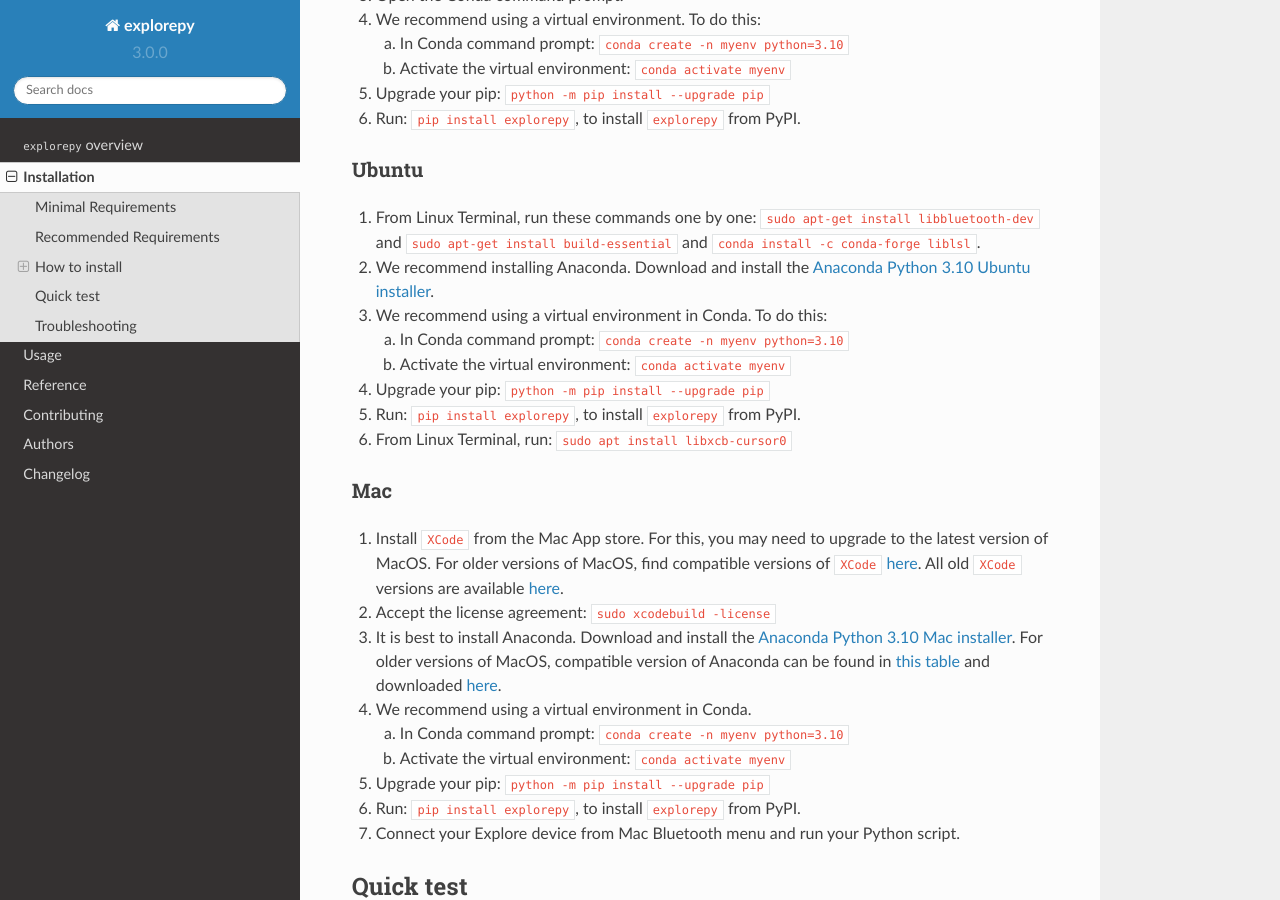
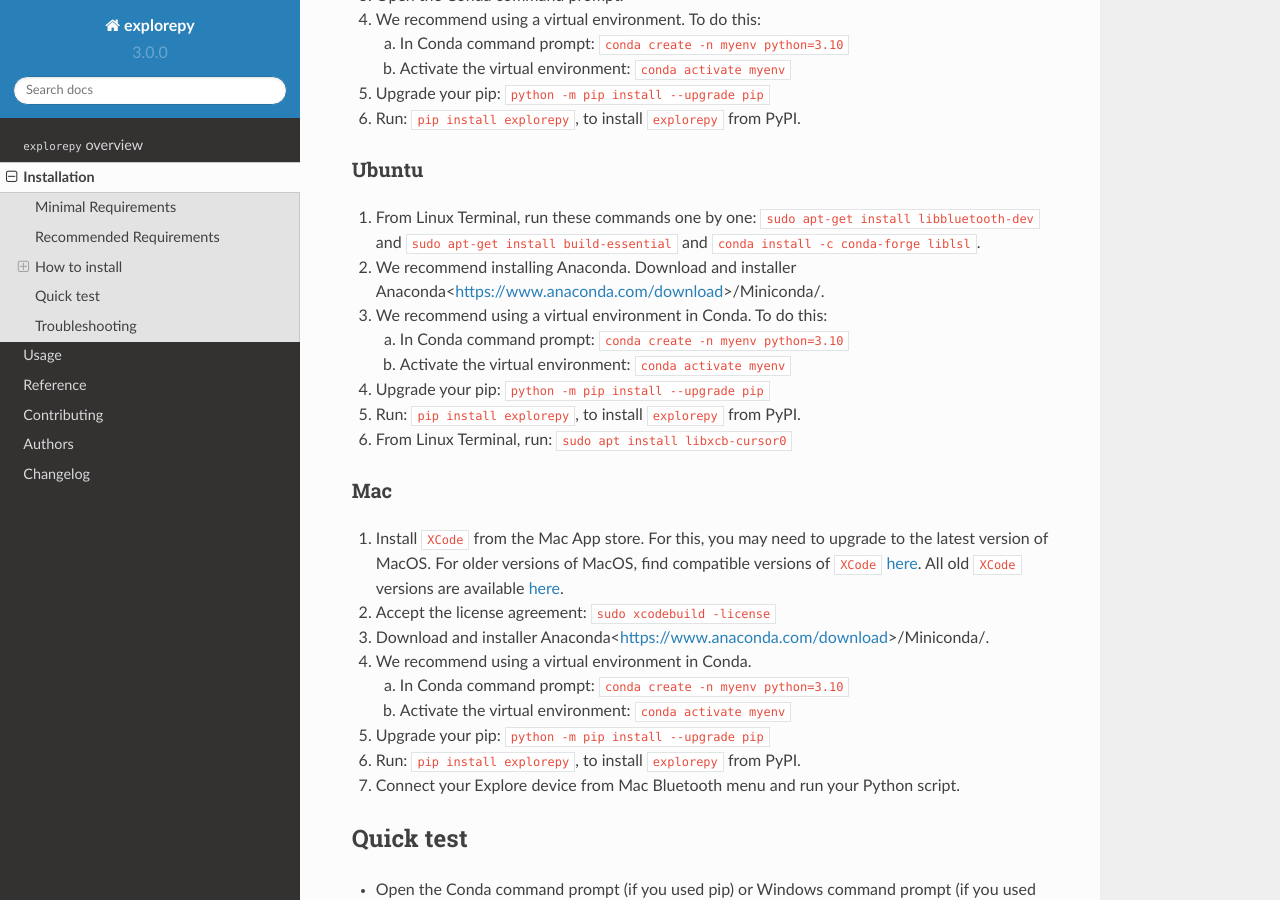
Before and after one commit to Mentalab-hub/explorepy, a Sphinx documentation site: the page built from docs/installation.rst, in a window 1280 px wide and 900 px high, scrolled down 1240 px. Built offline with Sphinx 7.4.7 and the Read the Docs theme 2.0.0, drawn with Linux system fonts in a browser that asks for light colours.

Commit message:
update anaconda link

```diff
--- a/docs/installation.rst
+++ b/docs/installation.rst
@@ -58,7 +58,7 @@
 Ubuntu
 ^^^^^^
 1. From Linux Terminal, run these commands one by one: ``sudo apt-get install libbluetooth-dev`` and ``sudo apt-get install build-essential`` and ``conda install -c conda-forge liblsl``.
-2. We recommend installing Anaconda. Download and install the `Anaconda Python 3.10 Ubuntu installer <https://www.anaconda.com/distribution/#download-section>`_.
+2. We recommend installing Anaconda. Download and installer Anaconda<https://www.anaconda.com/download>/Miniconda/.
 3. We recommend using a virtual environment in Conda. To do this:
 
    a. In Conda command prompt: ``conda create -n myenv python=3.10``
@@ -72,7 +72,7 @@
 ^^^
 1. Install ``XCode`` from the Mac App store. For this, you may need to upgrade to the latest version of MacOS. For older versions of MacOS, find compatible versions of ``XCode`` `here <https://en.wikipedia.org/wiki/Xcode>`_. All old ``XCode`` versions are available `here <https://developer.apple.com/download/more/>`_.
 2. Accept the license agreement: ``sudo xcodebuild -license``
-3. It is best to install Anaconda. Download  and install the `Anaconda Python 3.10 Mac installer <https://www.anaconda.com/distribution/#download-section>`_. For older versions of MacOS, compatible version of Anaconda can be found in `this table <https://docs.continuum.io/anaconda/install/#old-os>`_ and downloaded `here <https://repo.anaconda.com/archive/index.html>`_.
+3. Download and installer Anaconda<https://www.anaconda.com/download>/Miniconda/.
 4. We recommend using a virtual environment in Conda.
 
    a. In Conda command prompt: ``conda create -n myenv python=3.10``
```
